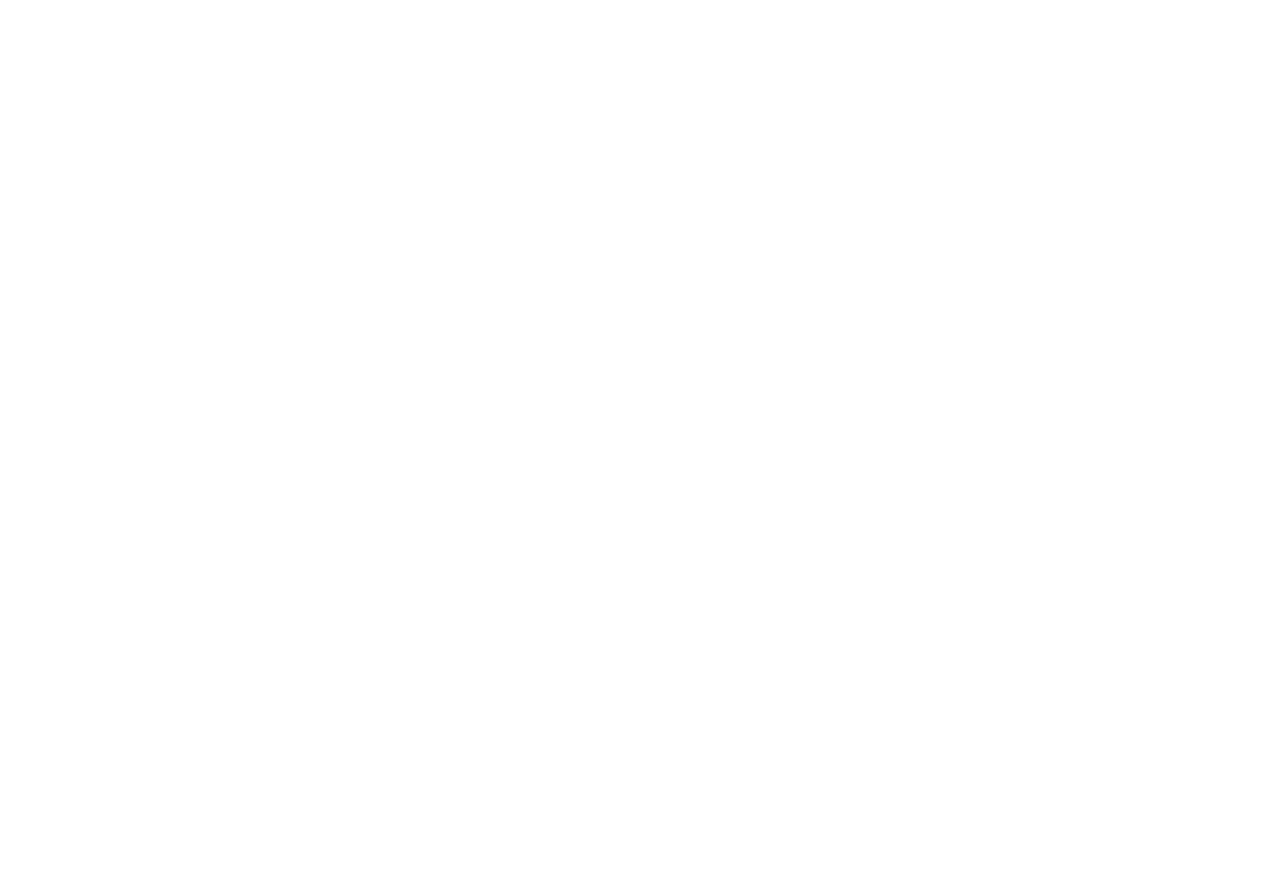
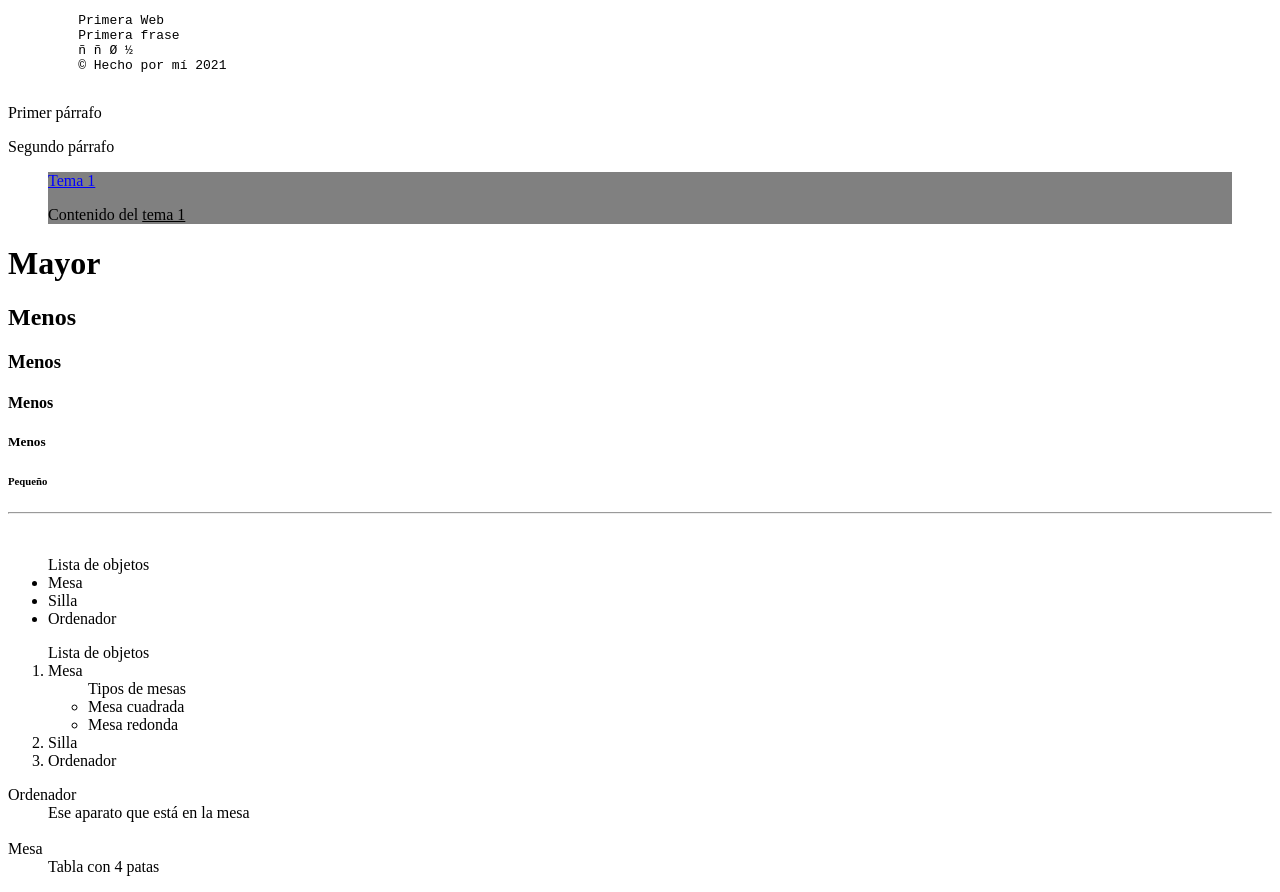
Before and after one commit to Asebmu/LM_CODIGO21, a plain HTML site: page Primero/index.html in a window 1280 px wide. Before the commit the page ends 800 px from the top, so only its background shows below. Drawn offline with Linux system fonts and the light colour scheme.

Commit message:
Párrafos y listas

```diff
--- a/Primero/index.html
+++ b/Primero/index.html
@@ -1,12 +1,71 @@
 <!DOCTYPE html>
-<html lang="en">
+<html lang="es">
 <head>
     <meta charset="UTF-8">
     <meta http-equiv="X-UA-Compatible" content="IE=edge">
     <meta name="viewport" content="width=device-width, initial-scale=1.0">
-    <title>Document</title>
+    <title>Mi primera web</title>
 </head>
 <body>
+    <!-- El comentario -->
+    <pre>
+         Primera Web
+         Primera frase
+         ñ &ntilde; &Oslash; &frac12;
+         &copy; Hecho por mí 2021
+    </pre>
+    <p>
+        Primer párrafo
+    </p>
+    <p>
+        Segundo párrafo
+    </p>
 
+    <blockquote style="background: gray;">
+        <span style="color: blue;text-decoration: underline;">Tema 1</span>
+        <p>
+            Contenido del <ins>tema 1</ins>
+        </p>
+    </blockquote>
+
+    <!-- Encabezados - Headings -->
+    <h1>Mayor</h1>
+    <h2>Menos</h2>
+    <h3>Menos</h3>
+    <h4>Menos</h4>
+    <h5>Menos</h5>
+    <h6>Pequeño</h6>
+
+    <hr/>
+
+    <br/>
+
+    <!-- List -->
+    <ul style="list-style-type: disc">
+        Lista de objetos
+        <li>Mesa</li>
+        <li>Silla</li>
+        <li>Ordenador</li>
+    </ul>
+
+    <ol>
+        Lista de objetos
+        <li>Mesa</li>
+            <ul>
+                Tipos de mesas
+                <li>Mesa cuadrada</li>
+                <li>Mesa redonda</li>
+            </ul>
+        <li>Silla</li>
+        <li>Ordenador</li>
+    </ol>
+
+    <dl>
+        <dt>Ordenador</dt>
+        <dd>Ese aparato que está en la mesa</dd>
+        <br>
+        <dt>Mesa</dt>
+        <dd>Tabla con 4 patas</dd>
+    </dl>
 </body>
 </html>
```
